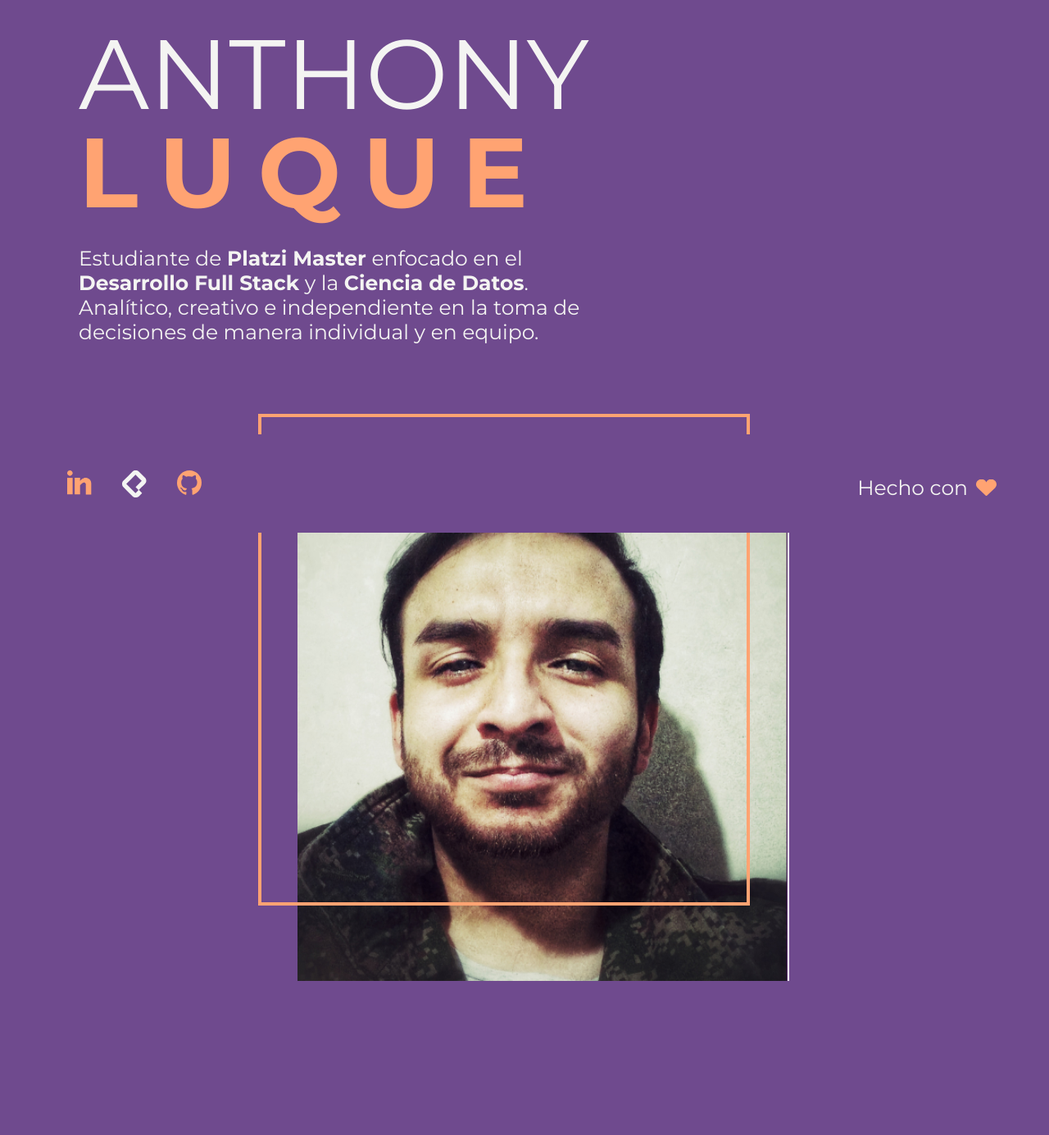
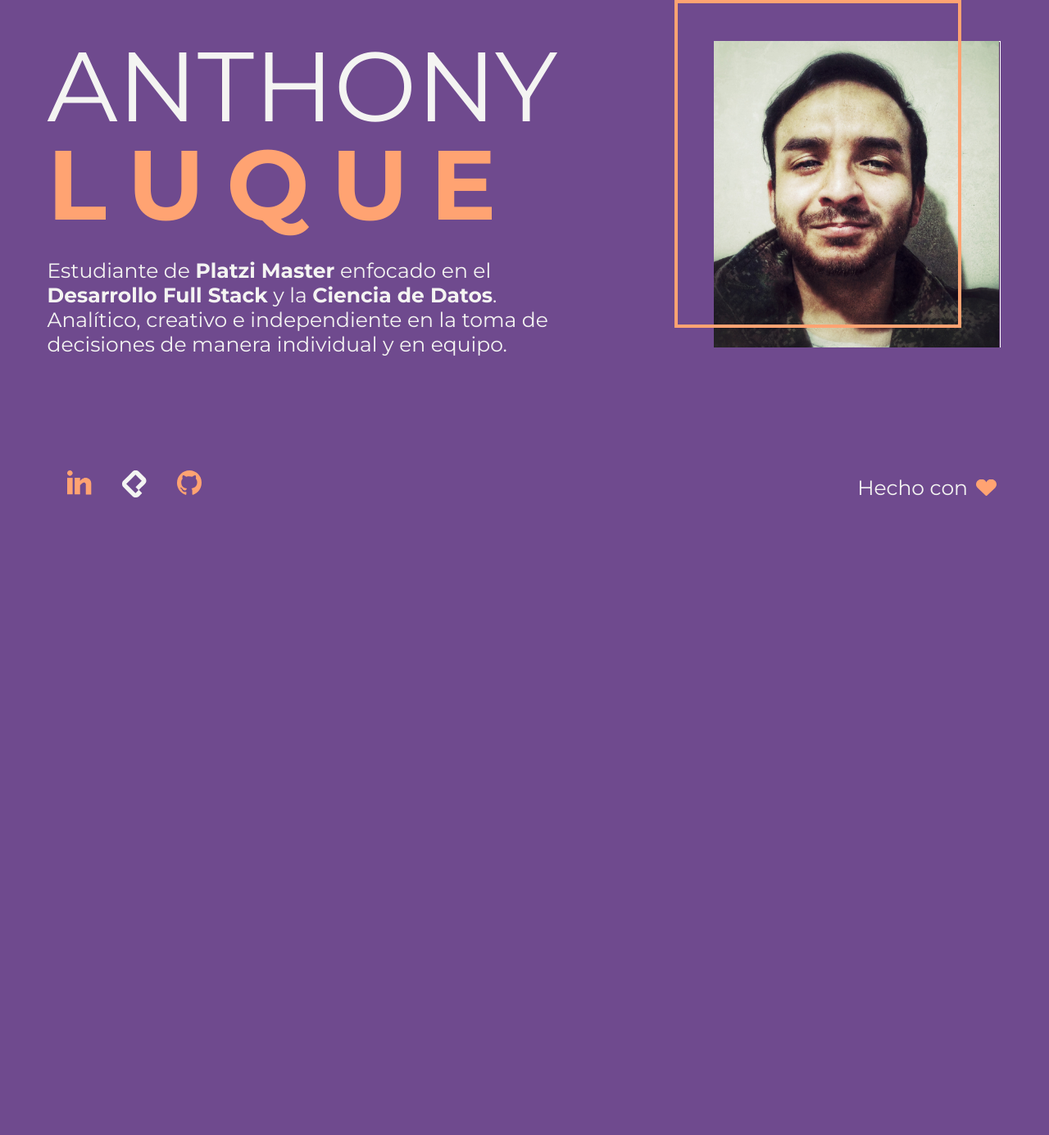
Before and after one commit to TonyLuque/udemy_web_personal, a Django app: page / in a window 1280 px wide. Shown: the part 150-1535 px from the top of the page at 82% size. After the commit the page ends 757 px from the top, so only its background shows below. Run offline with Django 3.2, Linux system fonts and the light colour scheme.

Commit message:
[ADD] finished index's desktop version

```diff
--- a/core/static/core/css/base_light.css
+++ b/core/static/core/css/base_light.css
@@ -19,7 +19,7 @@ footer {
     font-weight: medium;
 }
 
-@media (min-width: 1024px){
+@media (min-width: 1200px){
     .header__nav a {
         color: var(--purpure);
     }
--- a/core/static/core/css/estilos.css
+++ b/core/static/core/css/estilos.css
@@ -182,7 +182,7 @@ footer {
     }
 }
 
-@media (min-width: 1024px){
+@media (min-width: 1200px){
 
     .header__nav {
         display: flex;
--- a/core/static/core/css/index.css
+++ b/core/static/core/css/index.css
@@ -88,3 +88,32 @@ main {
         width: 60rem;
     }
 }
+
+@media (min-width: 1200px){
+
+    main {
+        flex-direction: row;
+        justify-content: space-around;
+        width: 100vw;
+    }
+
+    .main__text {
+        max-width: 65rem;
+    }
+
+    .main__image {
+        width: 40rem;
+        height: 45rem;
+        margin: 0;
+    }
+
+    .main__image picture {
+        width: 35rem;
+        height: 40rem;
+    }
+
+    .main__image div {
+        width: 35rem;
+        height: 40rem;
+    }
+}
```
